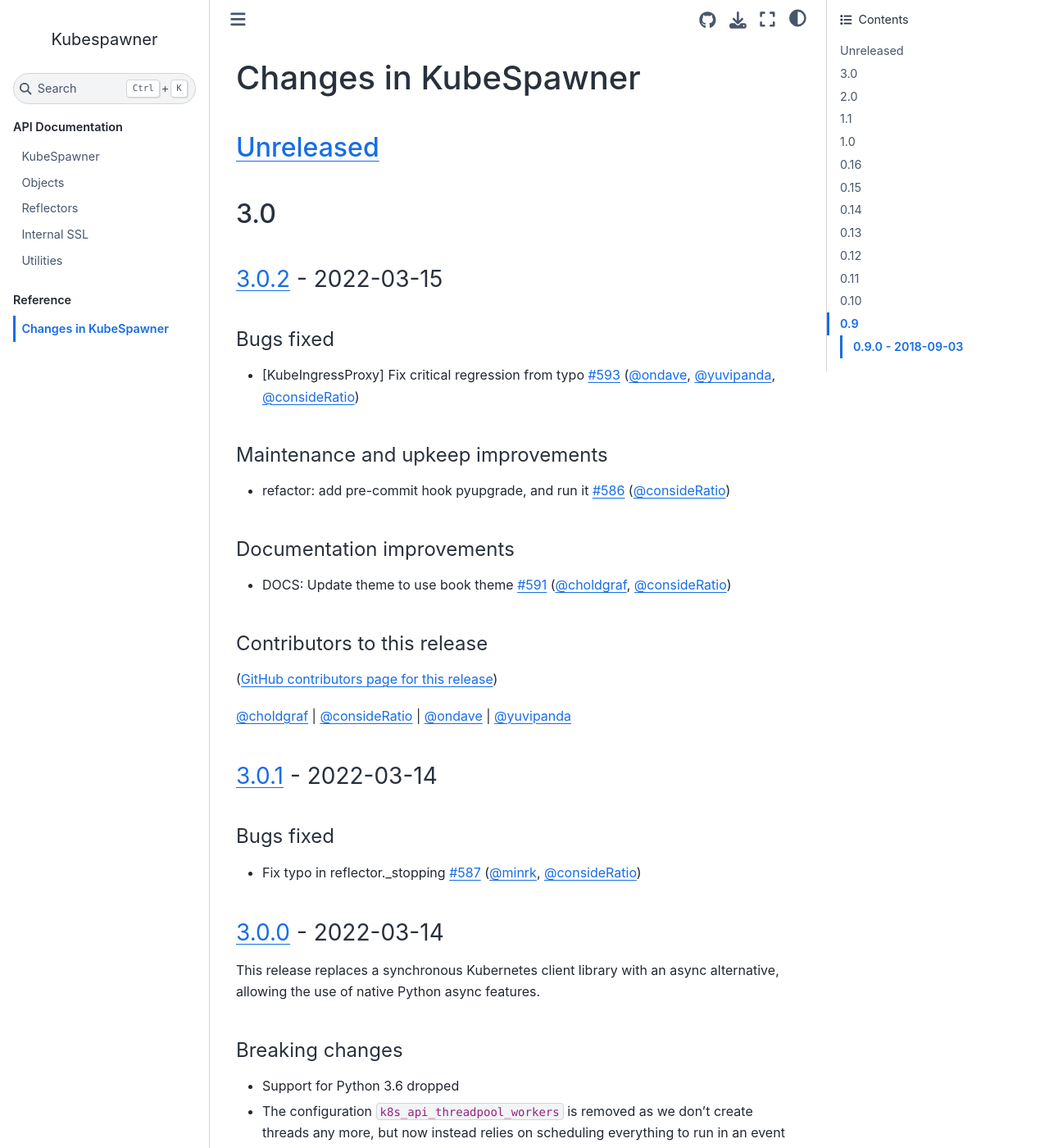
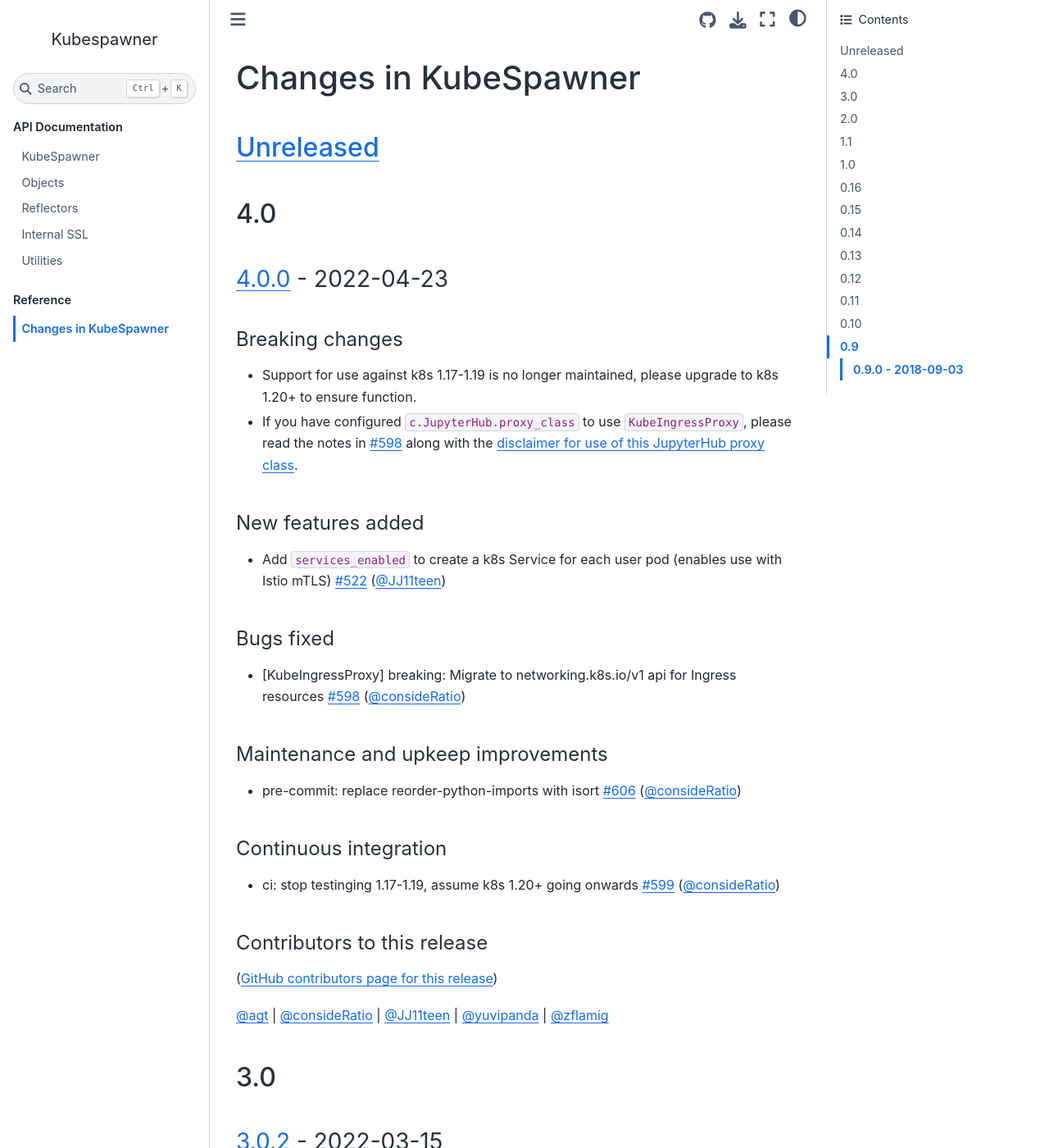
Before and after one commit to jupyterhub/kubespawner, a Sphinx documentation site: the page built from docs/source/changelog.md, in a window 1280 px wide and 1400 px high. Shown: the whole window at 82% size. Built offline with Sphinx 7.4.7 and the Sphinx Book theme 1.1.4, drawn with Linux system fonts in a browser that asks for light colours.

Commit message:
Add changelog for 4.0.0

```diff
--- a/docs/source/changelog.md
+++ b/docs/source/changelog.md
@@ -1,8 +1,39 @@
 # Changes in KubeSpawner
 
-<!-- PR link template: - [#](https://github.com/jupyterhub/kubespawner/pull/) ([@](https://github.com/)) -->
+<!-- PR summaries generated using github-activity CLI, see RELEASE.md for details -->
 
 ## [Unreleased]
+
+## 4.0
+
+### [4.0.0] - 2022-04-23
+
+#### Breaking changes
+
+- Support for use against k8s 1.17-1.19 is no longer maintained, please upgrade to k8s 1.20+ to ensure function.
+- If you have configured `c.JupyterHub.proxy_class` to use `KubeIngressProxy`, please read the notes in [#598](https://github.com/jupyterhub/kubespawner/pull/598) along with the [disclaimer for use of this JupyterHub proxy class](https://github.com/jupyterhub/kubespawner/blob/ea9a13b73e793574a1a5045be75930122c5b03c9/kubespawner/proxy.py#L44-L75).
+
+#### New features added
+
+- Add `services_enabled` to create a k8s Service for each user pod (enables use with Istio mTLS) [#522](https://github.com/jupyterhub/kubespawner/pull/522) ([@JJ11teen](https://github.com/JJ11teen))
+
+#### Bugs fixed
+
+- [KubeIngressProxy] breaking: Migrate to networking.k8s.io/v1 api for Ingress resources [#598](https://github.com/jupyterhub/kubespawner/pull/598) ([@consideRatio](https://github.com/consideRatio))
+
+#### Maintenance and upkeep improvements
+
+- pre-commit: replace reorder-python-imports with isort [#606](https://github.com/jupyterhub/kubespawner/pull/606) ([@consideRatio](https://github.com/consideRatio))
+
+#### Continuous integration
+
+- ci: stop testinging 1.17-1.19, assume k8s 1.20+ going onwards [#599](https://github.com/jupyterhub/kubespawner/pull/599) ([@consideRatio](https://github.com/consideRatio))
+
+#### Contributors to this release
+
+([GitHub contributors page for this release](https://github.com/jupyterhub/kubespawner/graphs/contributors?from=2022-03-15&to=2022-04-23&type=c))
+
+[@agt](https://github.com/search?q=repo%3Ajupyterhub%2Fkubespawner+involves%3Aagt+updated%3A2022-03-15..2022-04-23&type=Issues) | [@consideRatio](https://github.com/search?q=repo%3Ajupyterhub%2Fkubespawner+involves%3AconsideRatio+updated%3A2022-03-15..2022-04-23&type=Issues) | [@JJ11teen](https://github.com/search?q=repo%3Ajupyterhub%2Fkubespawner+involves%3AJJ11teen+updated%3A2022-03-15..2022-04-23&type=Issues) | [@yuvipanda](https://github.com/search?q=repo%3Ajupyterhub%2Fkubespawner+involves%3Ayuvipanda+updated%3A2022-03-15..2022-04-23&type=Issues) | [@zflamig](https://github.com/search?q=repo%3Ajupyterhub%2Fkubespawner+involves%3Azflamig+updated%3A2022-03-15..2022-04-23&type=Issues)
 
 ## 3.0
 
@@ -508,7 +539,8 @@
 - Update Kubernetes Python client to 6.0 (supporting Kubernetes 1.10 APIs)
 - Numerous bugfixes
 
-[unreleased]: https://github.com/jupyterhub/kubespawner/compare/3.0.2...HEAD
+[unreleased]: https://github.com/jupyterhub/kubespawner/compare/4.0.0...HEAD
+[4.0.0]: https://github.com/jupyterhub/kubespawner/compare/3.0.2...4.0.0
 [3.0.2]: https://github.com/jupyterhub/kubespawner/compare/3.0.1...3.0.2
 [3.0.1]: https://github.com/jupyterhub/kubespawner/compare/3.0.0...3.0.1
 [3.0.0]: https://github.com/jupyterhub/kubespawner/compare/2.0.1...3.0.0
```
